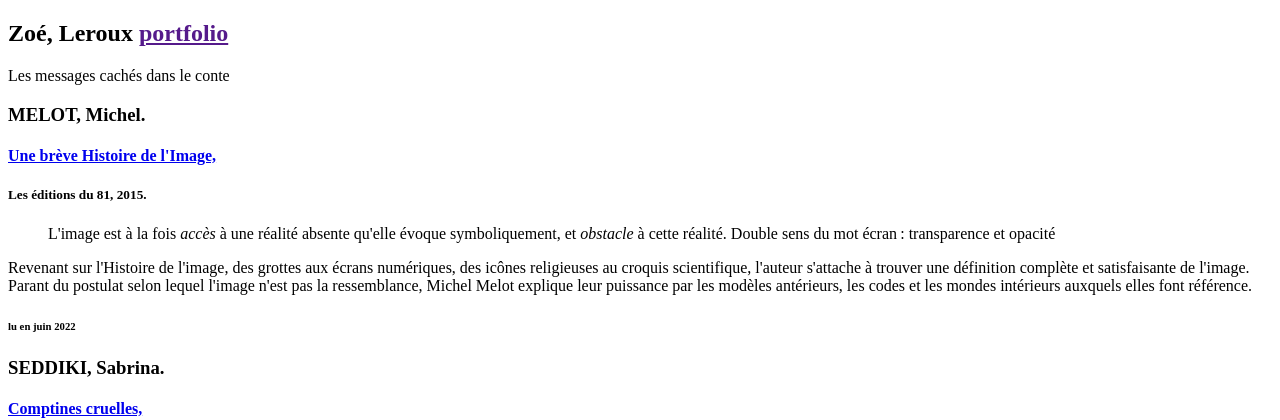
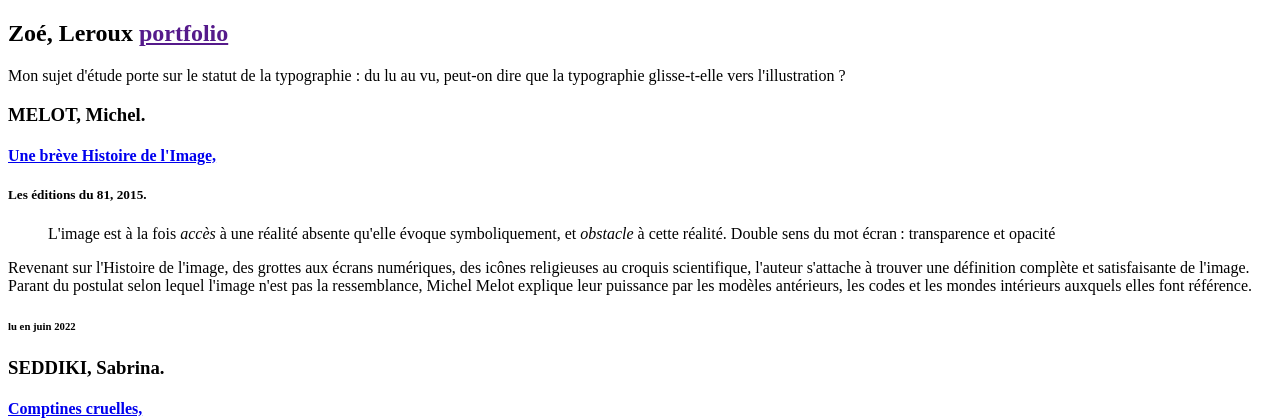
Before and after one commit to zoeleroux/zoeleroux.github.io, a PHP site: page / in a window 1280 px wide. Shown: the top 420 px of the page. Run offline with PHP 8.4, Linux system fonts and the light colour scheme.

Commit message:
Update articles.php

```diff
--- a/INR_zoe/articles.php
+++ b/INR_zoe/articles.php
@@ -20,7 +20,7 @@
       <a href="" target="_blank">portfolio</a>
     </h2>
     <p>
-      Les messages cachés dans le conte
+      Mon sujet d'étude porte sur le statut de la typographie : du lu au vu, peut-on dire que la typographie glisse-t-elle vers l'illustration ?
     </p>
   </aside>
 
@@ -179,4 +179,20 @@
   </article>
 
 
+
+
+
+
+
+
+
+
+
+
+
+
+
+
+
+
 </section>
```
